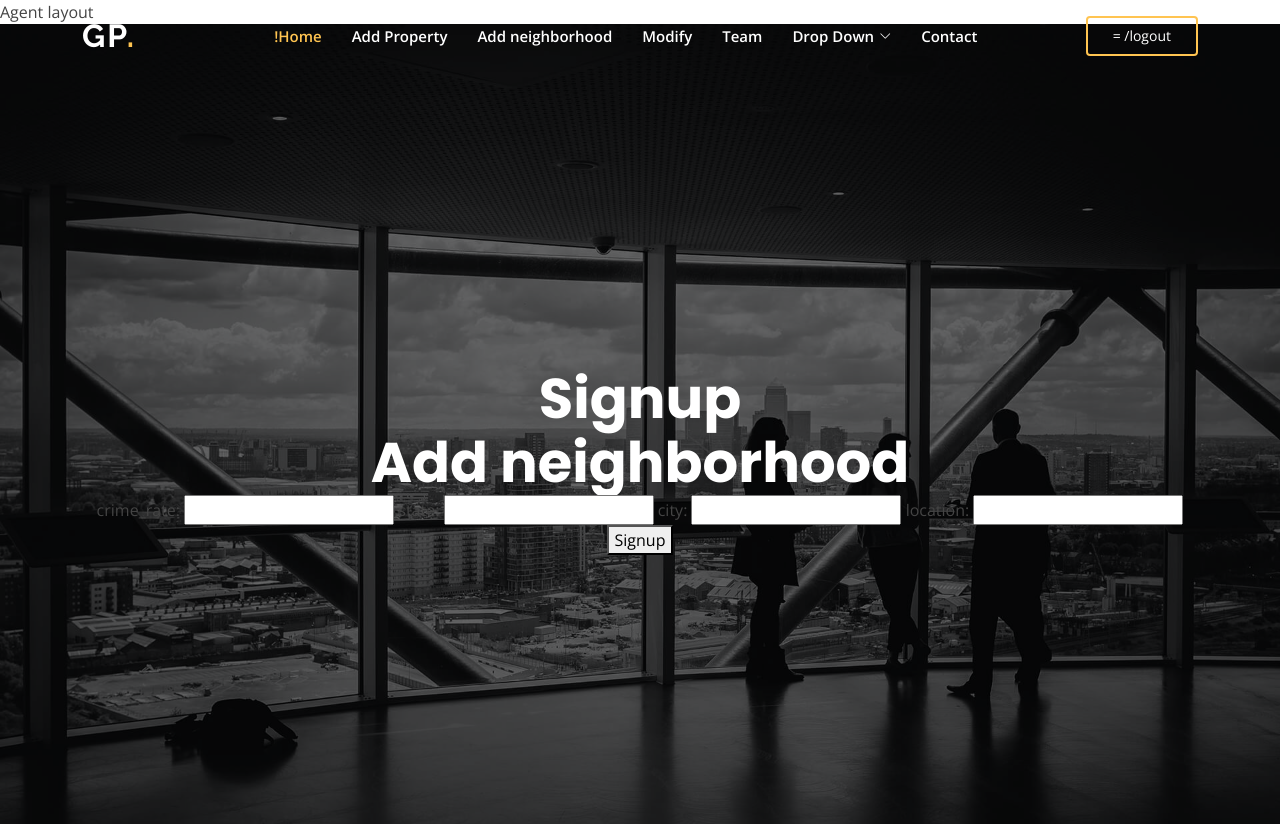
After one commit to MubarizKhan/CS-425-Database-Project, a Flask app: page /add_neighborhood in a window 1280 px wide. The commit adds this page. Run offline with Flask 3, Linux system fonts and the light colour scheme; some libraries are stand-ins or nearby versions.

Commit message:
adding neighborhood insertion functionality

```diff
--- a/app.py
+++ b/app.py
@@ -123,6 +123,8 @@ def signup_post():
     return redirect(url_for('index'))
 
 
+# Properties
+
 @app.route('/add_property')
 def add_property():
   print('*L' * 10)
@@ -163,7 +165,39 @@ def insert_property():
     finally:
         cur.close()
 
-    return redirect(url_for('index'))
+    return redirect(url_for('agent_layout'))
+
+  #Add neighborhood
+
+@app.route('/add_neighborhood')
+def add_neighborhood():
+  return render_template('add_neighborhood.html')
+
+@app.route('/add_neighborhood', methods=['POST'])
+def insert_neighborhood():
+
+  print('beeeeeeeeeeeeeeeeeeeeeen dpwwwwwwwwwwwwn')
+  conn = get_db_connection()
+  cur = conn.cursor()
+  if request.method == 'POST':
+        crime_rate = request.form['crime_rate']
+        state = request.form['state']
+        city = request.form['city']
+        location = request.form['location']
+
+        try:
+            cur.execute("INSERT INTO neighborhood (crime_rate, state, city, location) VALUES (%s, %s, %s, %s)", (crime_rate, state, city, location))
+            conn.commit()
+            flash('Neighborhood added successfully!', 'success')
+            return redirect(url_for('add_neighborhood'))
+        except Exception as e:
+            conn.rollback()
+            flash('Error occurred while adding neighborhood', 'error')
+            print(str(e))
+
+  return render_template('add_neighborhood.html')
+
+
 
 
 @app.route('/logout')
--- a/templates/add_neighborhood.html
+++ b/templates/add_neighborhood.html
@@ -0,0 +1,35 @@
+{% extends 'agent_layout.html' %}
+
+{% block content %}
+  <h1>Signup</h1>
+  {% with messages = get_flashed_messages() %}
+    {% if messages %}
+      <ul class="messages">
+        {% for message in messages %}
+          <li>{{ message }}</li>
+        {% endfor %}
+      </ul>
+    {% endif %}
+  {% endwith %}
+
+  <form method="post">
+
+    <h1> Add neighborhood </h1>
+
+
+    <label for="crime_rate">crime_rate:</label>
+    <input type="text" id="crime_rate" name="crime_rate">
+
+    <label for="state">state:</label>
+    <input type="text" id="state" name="state">
+
+    <label for="city">city:</label>
+    <input type="text" id="city" name="city">
+
+    <label for="location">location:</label>
+    <input type="text" id="location" name="location">
+
+
+    <button type="submit">Signup</button>
+  </form>
+{% endblock %}
--- a/templates/add_property.html
+++ b/templates/add_property.html
@@ -1,4 +1,4 @@
-{% extends 'base.html' %}
+{% extends 'agent_layout.html' %}
 
 
 
--- /dev/null
+++ b/templates/agent_layout.html
@@ -0,0 +1,108 @@
+<!DOCTYPE html>
+<html lang="en">
+
+<head>
+  <meta charset="utf-8">
+  <meta content="width=device-width, initial-scale=1.0" name="viewport">
+
+  <title>Gp Bootstrap Template - Index</title>
+  <meta content="" name="description">
+  <meta content="" name="keywords">
+
+  <!-- Favicons -->
+  <link href="/static/assets/img/favicon.png" rel="icon">
+  <link href="/static/assets/img/apple-touch-icon.png" rel="apple-touch-icon">
+
+  <!-- Google Fonts -->
+  <link href="https://fonts.googleapis.com/css?family=Open+Sans:300,300i,400,400i,600,600i,700,700i|Raleway:300,300i,400,400i,500,500i,600,600i,700,700i|Poppins:300,300i,400,400i,500,500i,600,600i,700,700i" rel="stylesheet">
+
+  <!-- Vendor CSS Files -->
+<!-- Vendor CSS Files -->
+
+<link href="/static/assets/vendor/aos/aos.css" rel="stylesheet">
+<link href="/static/assets/vendor/bootstrap/css/bootstrap.min.css" rel="stylesheet">
+<link href="/static/assets/vendor/bootstrap-icons/bootstrap-icons.css" rel="stylesheet">
+<link href="/static/assets/vendor/boxicons/css/boxicons.min.css" rel="stylesheet">
+<link href="/static/assets/vendor/glightbox/css/glightbox.min.css" rel="stylesheet">
+<link href="/static/assets/vendor/remixicon/remixicon.css" rel="stylesheet">
+<link href="/static/assets/vendor/swiper/swiper-bundle.min.css" rel="stylesheet">
+
+<!-- Template Main CSS File -->
+<link href="/static/assets/css/style.css" rel="stylesheet">
+
+
+
+
+</head>
+
+<body>Agent layout </h1>
+
+  <!-- ======= Header ======= -->
+  <header id="header" class="fixed-top ">
+    <div class="container d-flex align-items-center justify-content-lg-between">
+
+      <h1 class="logo me-auto me-lg-0"><a href="index.html">Gp<span>.</span></a></h1>
+      <!-- Uncomment below if you prefer to use an image logo -->
+      <!-- <a href="index.html" class="logo me-auto me-lg-0"><img src="assets/img/logo.png" alt="" class="img-fluid"></a>-->
+
+      <nav id="navbar" class="navbar order-last order-lg-0">
+        <ul>
+          <li><a class="nav-link scrollto active" href="#hero">!Home</a></li>
+
+          <li><a class="nav-link scrollto" href= "{{ url_for('add_property') }}">Add Property</a></li>
+          <li><a class="nav-link scrollto" href="{{ url_for('add_neighborhood') }}"> Add neighborhood</a></li>
+          <li><a class="nav-link scrollto " href="#portfolio">Modify</a></li>
+          <li><a class="nav-link scrollto" href="#team">Team</a></li>
+          <li class="dropdown"><a href="#"><span>Drop Down</span> <i class="bi bi-chevron-down"></i></a>
+            <ul>
+              <li><a href="#">Drop Down 1</a></li>
+              <li class="dropdown"><a href="#"><span>Deep Drop Down</span> <i class="bi bi-chevron-right"></i></a>
+                <ul>
+                  <li><a href="#">Deep Drop Down 1</a></li>
+                  <li><a href="#">Deep Drop Down 2</a></li>
+                  <li><a href="#">Deep Drop Down 3</a></li>
+                  <li><a href="#">Deep Drop Down 4</a></li>
+                  <li><a href="#">Deep Drop Down 5</a></li>
+                </ul>
+              </li>
+              <li><a href="#">Drop Down 2</a></li>
+              <li><a href="#">Drop Down 3</a></li>
+              <li><a href="#">Drop Down 4</a></li>
+            </ul>
+          </li>
+          <li><a class="nav-link scrollto" href="#contact">Contact</a></li>
+        </ul>
+        <i class="bi bi-list mobile-nav-toggle"></i>
+      </nav><!-- .navbar -->
+
+
+      <div><a href="login" class="get-started-btn scrollto"> = {{ url_for('logout') }} </a> </div>
+
+    </div>
+  </header><!-- End Header -->
+
+  <!-- ======= Hero Section ======= -->
+  <section id="hero" class="d-flex align-items-center justify-content-center">
+    <div class="container" data-aos="fade-up">
+
+      <div class="content">
+        {% block content %} {% endblock %}
+    </div>
+
+    </div>
+  </section><!-- End Hero -->
+
+<!-- End About Section -->
+
+
+  <!-- Vendor JS Files -->
+  <script src="/static/assets/vendor/purecounter/purecounter_vanilla.js"></script>
+  <script src="/static/assets/vendor/aos/aos.js"></script>
+  <script src="/static/assets/vendor/bootstrap/js/bootstrap.bundle.min.js"></script>
+  <script src="/static/assets/vendor/glightbox/js/glightbox.min.js"></script>
+  <script src="/static/assets/vendor/isotope-layout/isotope.pkgd.min.js"></script>
+  <script src="/static/assets/vendor/swiper/swiper-bundle.min.js"></script>
+
+
+  <!-- Template Main JS File -->
+  <script src="/static/assets/js/main.js"></script>
```
